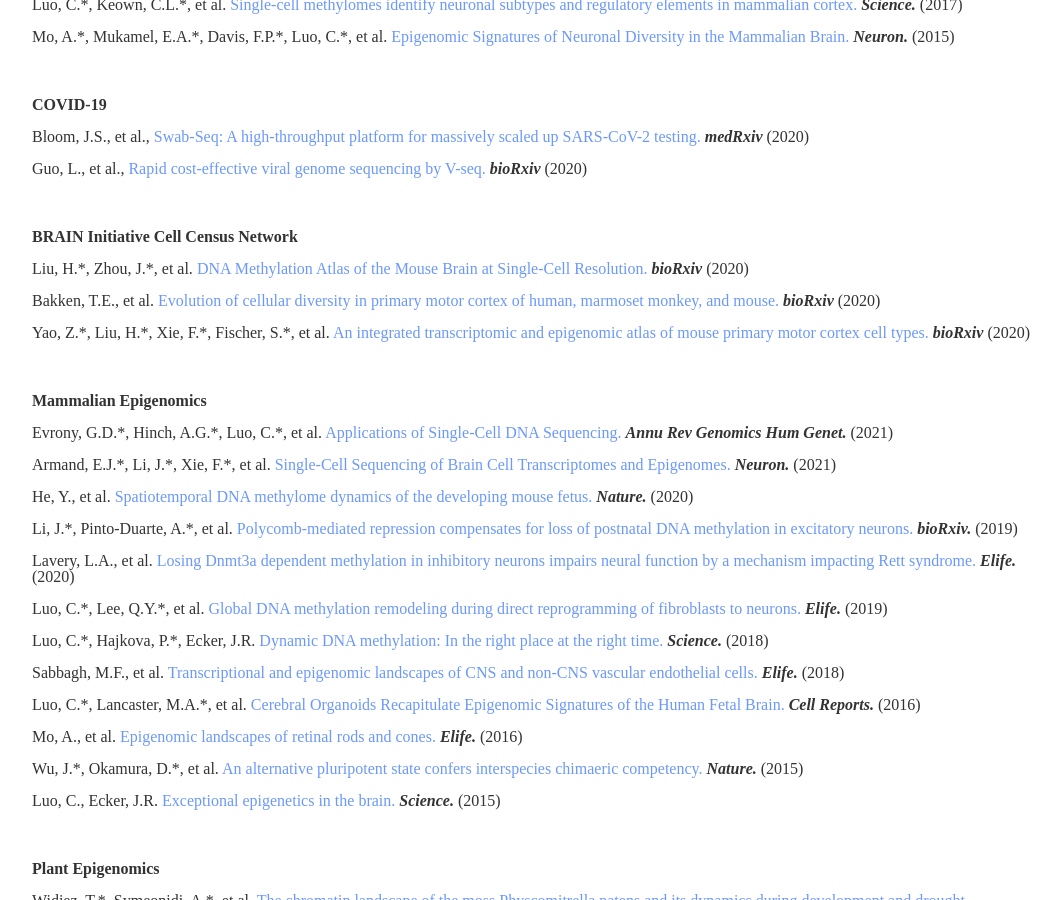
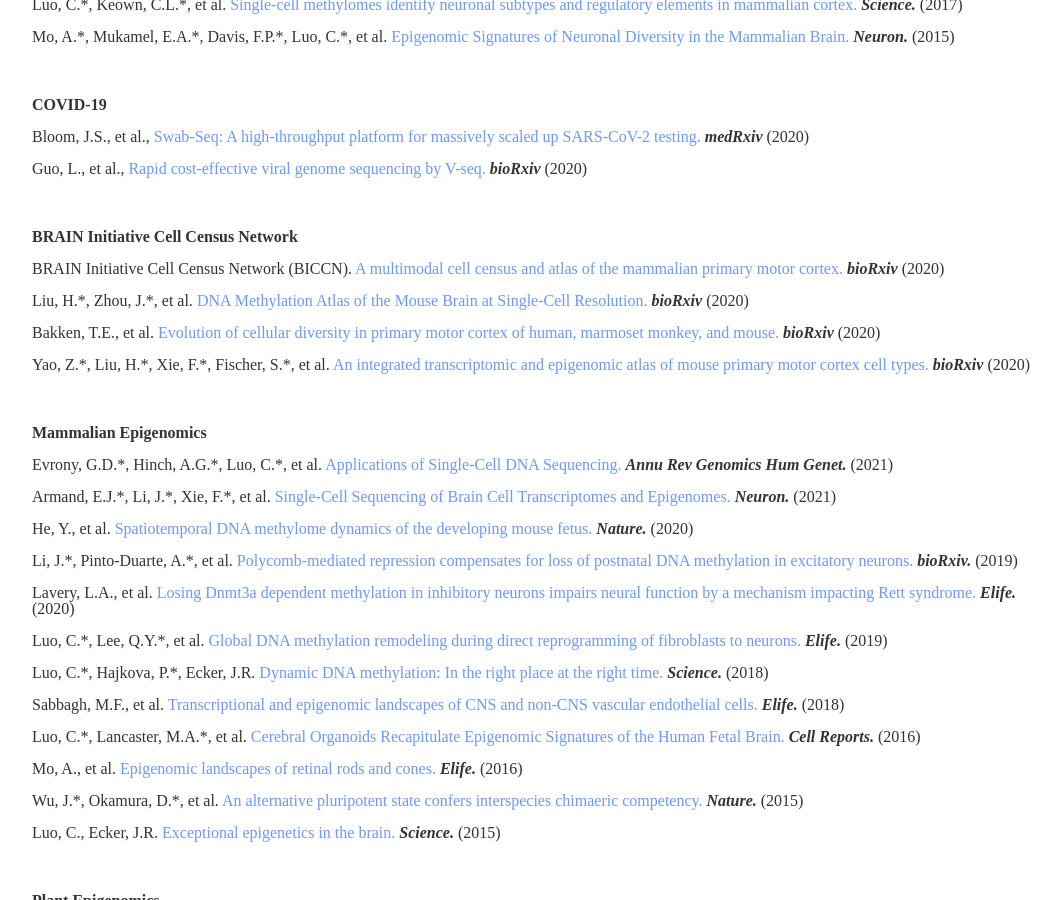
Before and after one commit to luogenomics/luogenomics.github.io, a Jekyll site: the page built from publications/index.html, in a window 1280 px wide and 900 px high, scrolled down 396 px. Shown: the whole window, without its empty margins (108-1169 px from the left). Built offline with Jekyll 4.4.1, drawn with Linux system fonts in a browser that asks for light colours.

Commit message:
Update index.html

```diff
--- a/publications/index.html
+++ b/publications/index.html
@@ -16,6 +16,7 @@
 <div class="bigspacer"> </div>
 
 <p><span style="font-weight:bold">BRAIN Initiative Cell Census Network</span></p>
+<p>BRAIN Initiative Cell Census Network (BICCN). <a href="https://www.biorxiv.org/content/10.1101/2020.10.19.343129v1" target="_blank"> A multimodal cell census and atlas of the mammalian primary motor cortex. </a><strong><em>bioRxiv </strong></em> (2020) </p>
 <p>Liu, H.*, Zhou, J.*, et al. <a href="https://www.biorxiv.org/content/10.1101/2020.04.30.069377v1" target="_blank"> DNA Methylation Atlas of the Mouse Brain at Single-Cell Resolution. </a><strong><em>bioRxiv </strong></em> (2020) </p>
 <p>Bakken, T.E., et al. <a href="https://www.biorxiv.org/content/10.1101/2020.03.31.016972v2" target="_blank"> Evolution of cellular diversity in primary motor cortex of human, marmoset monkey, and mouse. </a><strong><em>bioRxiv </strong></em> (2020) </p>
 <p>Yao, Z.*, Liu, H.*, Xie, F.*, Fischer, S.*, et al. <a href="https://www.biorxiv.org/content/10.1101/2020.02.29.970558v2" target="_blank"> An integrated transcriptomic and epigenomic atlas of mouse primary motor cortex cell types. </a><strong><em>bioRxiv </strong></em> (2020) </p>
```
